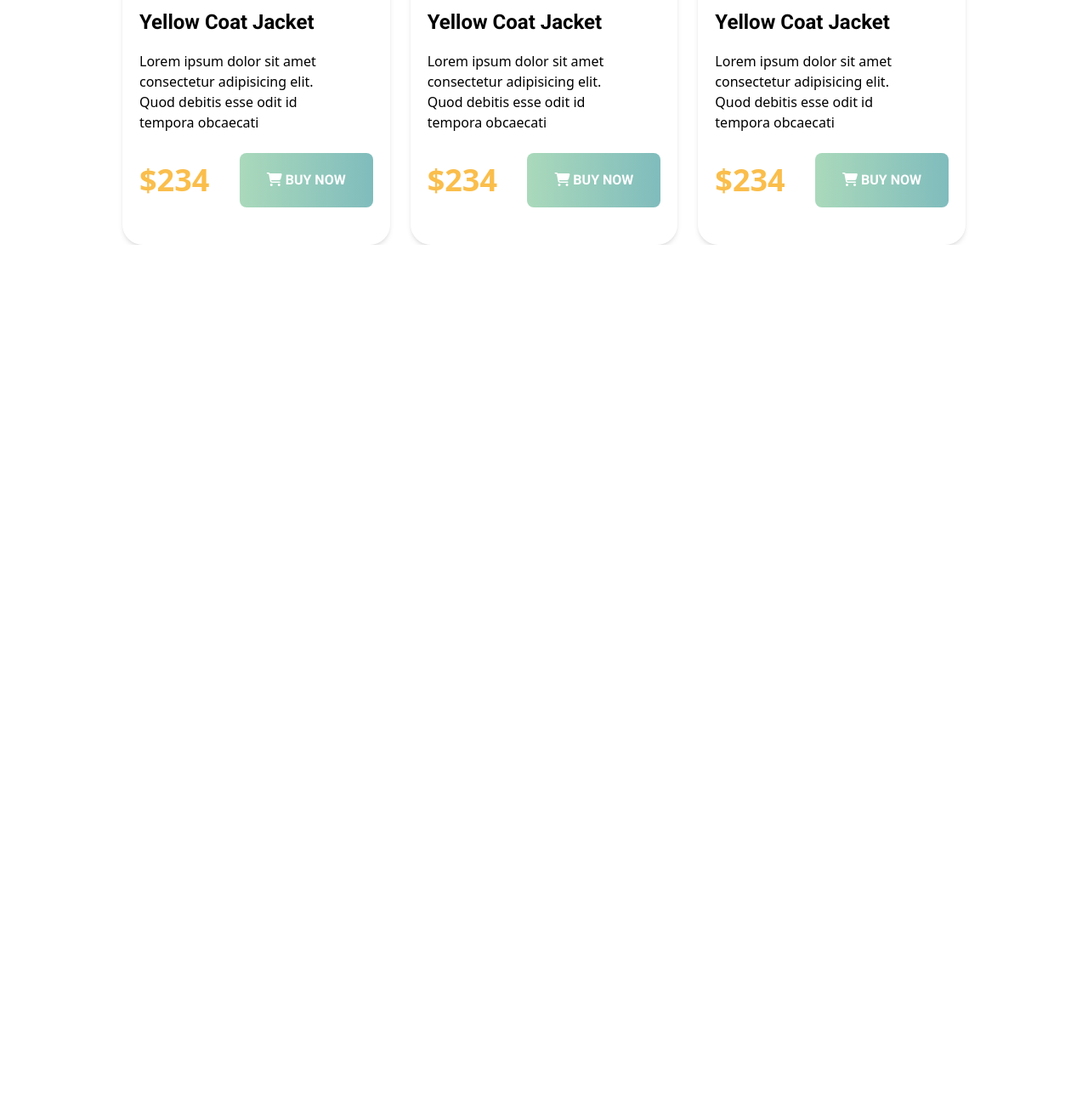
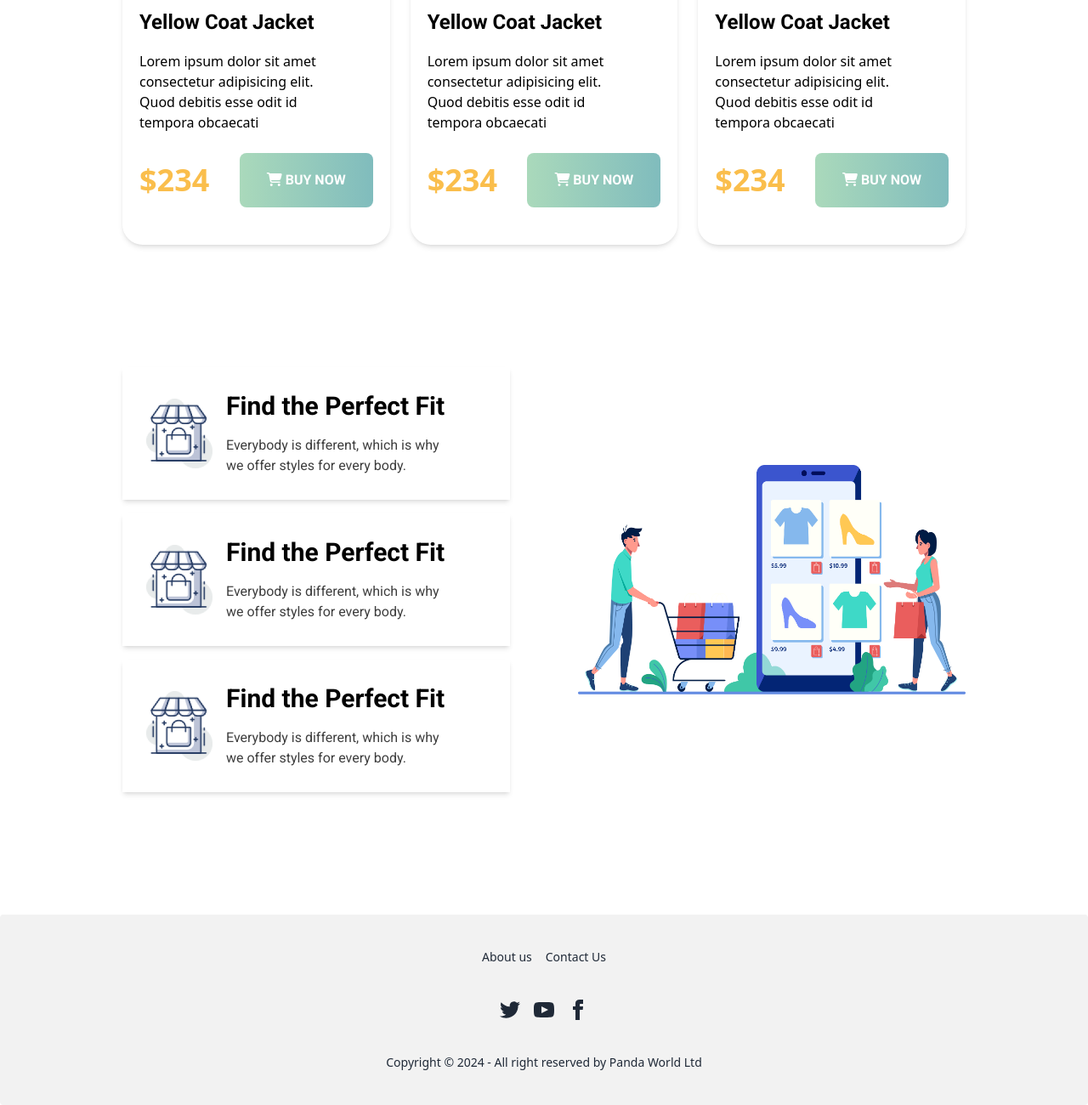
Before and after one commit to Fahim-Prodhan/panda-world-web, a plain HTML site: page index.html in a window 1280 px wide. Shown: the part 1762-3062 px from the top of the page at 85% size. Before the commit the page ends 2050 px from the top, so only its background shows below. Drawn offline with nearby package versions, Linux system fonts and the light colour scheme.

Commit message:
Final Projet

```diff
--- a/index.html
+++ b/index.html
@@ -4,6 +4,8 @@
 <head>
     <meta charset="UTF-8">
     <meta name="viewport" content="width=device-width, initial-scale=1.0">
+
+    <link href="https://cdn.jsdelivr.net/npm/daisyui@4.6.0/dist/full.min.css" rel="stylesheet" type="text/css" />
     <script src="https://cdn.tailwindcss.com"></script>
     <script src="https://kit.fontawesome.com/f71def00f4.js" crossorigin="anonymous"></script>
     <link rel="preconnect" href="https://fonts.googleapis.com">
@@ -11,6 +13,7 @@
     <link href="https://fonts.googleapis.com/css2?family=Roboto:wght@400;700;900&display=swap" rel="stylesheet">
     <title>Panda World</title>
     <style>
+        @import 'daisyui/dist/full.css';
         @import url('https://fonts.googleapis.com/css2?family=Bebas+Neue&display=swap');
 
         .bebas {
@@ -20,10 +23,15 @@
         .roboto {
             font-family: "Roboto", sans-serif;
         }
+
+        .light-mode {
+            background-color: #fff;
+            color: #000000;
+          }
     </style>
 </head>
 
-<body>
+<body class="light-mode">
     <header class="bg-[#FFFBF0] pb-16 pt-10 px-5 md:px-10 lg:px-36">
 
         <!-- navbar Section -->
@@ -45,7 +53,8 @@
 
         <!-- header banner -->
 
-        <div class="grid grid-cols-1 items-center mx-2 my-5 text-center md:grid-cols-1 lg:grid-cols-2 lg:text-left gap-8">
+        <div
+            class="grid grid-cols-1 items-center mx-2 my-5 text-center md:grid-cols-1 lg:grid-cols-2 lg:text-left gap-8">
             <div class="space-y-10">
                 <h1 class="bebas text-5xl md:text-7xl lg:text-8xl"><span class="text-[#80BCBD] inline lg:block">Be the
                         Panda</span> of Winter</h1>
@@ -74,7 +83,8 @@
                 <div class="shadow-md p-5 rounded-3xl">
                     <img class=" m-auto bg-[#F1F1F1] p-6 rounded-3xl" src="images/jacket-1.png" alt="">
                     <h3 class="roboto text-[24px] font-bold py-4">Yellow Coat Jacket </h3>
-                    <p class="lg:pr-14">Lorem ipsum dolor sit amet consectetur adipisicing elit. Quod debitis esse odit id tempora
+                    <p class="lg:pr-14">Lorem ipsum dolor sit amet consectetur adipisicing elit. Quod debitis esse odit
+                        id tempora
                         obcaecati</p>
                     <div class="flex justify-between my-6 items-center">
                         <h3 class="font-bold text-4xl text-[#FABE4C]">$234</h3>
@@ -89,7 +99,8 @@
                 <div class="shadow-md p-5 rounded-3xl">
                     <img class=" m-auto bg-[#F1F1F1] p-6 rounded-3xl" src="images/jacket-2.png" alt="">
                     <h3 class="roboto text-[24px] font-bold py-4">Yellow Coat Jacket </h3>
-                    <p class="lg:pr-14">Lorem ipsum dolor sit amet consectetur adipisicing elit. Quod debitis esse odit id tempora
+                    <p class="lg:pr-14">Lorem ipsum dolor sit amet consectetur adipisicing elit. Quod debitis esse odit
+                        id tempora
                         obcaecati</p>
                     <div class="flex justify-between my-6 items-center">
                         <h3 class="font-bold text-4xl text-[#FABE4C]">$234</h3>
@@ -105,7 +116,8 @@
                 <div class="shadow-md p-5 rounded-3xl">
                     <img class=" m-auto bg-[#F1F1F1] p-6 rounded-3xl" src="images/jacket-3.png" alt="">
                     <h3 class="roboto text-[24px] font-bold py-4">Yellow Coat Jacket </h3>
-                    <p class="lg:pr-14">Lorem ipsum dolor sit amet consectetur adipisicing elit. Quod debitis esse odit id tempora obcaecati</p>
+                    <p class="lg:pr-14">Lorem ipsum dolor sit amet consectetur adipisicing elit. Quod debitis esse odit
+                        id tempora obcaecati</p>
                     <div class="flex justify-between my-6 items-center">
                         <h3 class="font-bold text-4xl text-[#FABE4C]">$234</h3>
                         <button class="bg-gradient-to-r from-[#AAD9BB] to-[#80BCBD] text-white roboto
@@ -127,7 +139,8 @@
                 <div class="shadow-md p-5 rounded-3xl">
                     <img class=" m-auto bg-[#F1F1F1] p-6 rounded-3xl" src="images/jacket-4.png" alt="">
                     <h3 class="roboto text-[24px] font-bold py-4">Yellow Coat Jacket </h3>
-                    <p class="lg:pr-14">Lorem ipsum dolor sit amet consectetur adipisicing elit. Quod debitis esse odit id tempora
+                    <p class="lg:pr-14">Lorem ipsum dolor sit amet consectetur adipisicing elit. Quod debitis esse odit
+                        id tempora
                         obcaecati</p>
                     <div class="flex justify-between my-6 items-center">
                         <h3 class="font-bold text-4xl text-[#FABE4C]">$234</h3>
@@ -142,7 +155,8 @@
                 <div class="shadow-md p-5 rounded-3xl">
                     <img class=" m-auto bg-[#F1F1F1] p-6 rounded-3xl" src="images/jacket-5.png" alt="">
                     <h3 class="roboto text-[24px] font-bold py-4">Yellow Coat Jacket </h3>
-                    <p class="lg:pr-14">Lorem ipsum dolor sit amet consectetur adipisicing elit. Quod debitis esse odit id tempora
+                    <p class="lg:pr-14">Lorem ipsum dolor sit amet consectetur adipisicing elit. Quod debitis esse odit
+                        id tempora
                         obcaecati</p>
                     <div class="flex justify-between my-6 items-center">
                         <h3 class="font-bold text-4xl text-[#FABE4C]">$234</h3>
@@ -158,7 +172,8 @@
                 <div class="shadow-md p-5 rounded-3xl">
                     <img class=" m-auto bg-[#F1F1F1] p-6 rounded-3xl" src="images/jacket-6.png" alt="">
                     <h3 class="roboto text-[24px] font-bold py-4">Yellow Coat Jacket </h3>
-                    <p class="lg:pr-14">Lorem ipsum dolor sit amet consectetur adipisicing elit. Quod debitis esse odit id tempora obcaecati</p>
+                    <p class="lg:pr-14">Lorem ipsum dolor sit amet consectetur adipisicing elit. Quod debitis esse odit
+                        id tempora obcaecati</p>
                     <div class="flex justify-between my-6 items-center">
                         <h3 class="font-bold text-4xl text-[#FABE4C]">$234</h3>
                         <button class="bg-gradient-to-r from-[#AAD9BB] to-[#80BCBD] text-white roboto
@@ -170,7 +185,81 @@
                 </div>
             </div>
         </section>
+
+        <section id="info" class="grid gap-20 grid-cols-2 mt-36 justify-between items-center">
+            <!-- info left -->
+            <div class="flex flex-col gap-4">
+                <div class="shadow-md p-7">
+                    <div class="flex items-center gap-4">
+                        <!-- icon -->
+                        <div>
+                            <img class="w-[78px]" src="icons/house.png" alt="">
+                        </div>
+                        <!-- text -->
+                        <div class="space-y-4">
+                            <h3 class="roboto font-bold text-3xl">Find the Perfect Fit</h3>
+                            <p class="roboto text-[#3E3E3E] w-[275px]">Everybody is different, which is why we
+                                offer styles for every body.</p>
+                        </div>
+                    </div>
+                </div>
+
+                <div class="shadow-md p-7">
+                    <div class="flex items-center gap-4">
+                        <!-- icon -->
+                        <div>
+                            <img class="w-[78px]" src="icons/house.png" alt="">
+                        </div>
+                        <!-- text -->
+                        <div class="space-y-4">
+                            <h3 class="roboto font-bold text-3xl">Find the Perfect Fit</h3>
+                            <p class="roboto text-[#3E3E3E] w-[275px]">Everybody is different, which is why we
+                                offer styles for every body.</p>
+                        </div>
+                    </div>
+                </div>
+
+                <div class="shadow-md p-7">
+                    <div class="flex items-center gap-4">
+                        <!-- icon -->
+                        <div>
+                            <img class="w-[78px]" src="icons/house.png" alt="">
+                        </div>
+                        <!-- text -->
+                        <div class="space-y-4">
+                            <h3 class="roboto font-bold text-3xl">Find the Perfect Fit</h3>
+                            <p class="roboto text-[#3E3E3E] w-[275px]">Everybody is different, which is why we
+                                offer styles for every body.</p>
+                        </div>
+                    </div>
+                </div>
+            </div>
+
+            <!-- info right -->
+            <div>
+                <img src="images/shopping.png" alt="">
+            </div>
+        </section>
     </main>
+
+    <footer class="footer footer-center p-10 bg-base-200 text-base-content rounded mt-36">
+        <nav class="grid grid-flow-col gap-4">
+          <a class="link link-hover">About us</a>
+          <a class="link link-hover">Contact Us</a>
+
+        </nav>
+        <nav>
+          <div class="grid grid-flow-col gap-4">
+            <a><svg xmlns="http://www.w3.org/2000/svg" width="24" height="24" viewBox="0 0 24 24" class="fill-current"><path d="M24 4.557c-.883.392-1.832.656-2.828.775 1.017-.609 1.798-1.574 2.165-2.724-.951.564-2.005.974-3.127 1.195-.897-.957-2.178-1.555-3.594-1.555-3.179 0-5.515 2.966-4.797 6.045-4.091-.205-7.719-2.165-10.148-5.144-1.29 2.213-.669 5.108 1.523 6.574-.806-.026-1.566-.247-2.229-.616-.054 2.281 1.581 4.415 3.949 4.89-.693.188-1.452.232-2.224.084.626 1.956 2.444 3.379 4.6 3.419-2.07 1.623-4.678 2.348-7.29 2.04 2.179 1.397 4.768 2.212 7.548 2.212 9.142 0 14.307-7.721 13.995-14.646.962-.695 1.797-1.562 2.457-2.549z"></path></svg></a>
+            <a><svg xmlns="http://www.w3.org/2000/svg" width="24" height="24" viewBox="0 0 24 24" class="fill-current"><path d="M19.615 3.184c-3.604-.246-11.631-.245-15.23 0-3.897.266-4.356 2.62-4.385 8.816.029 6.185.484 8.549 4.385 8.816 3.6.245 11.626.246 15.23 0 3.897-.266 4.356-2.62 4.385-8.816-.029-6.185-.484-8.549-4.385-8.816zm-10.615 12.816v-8l8 3.993-8 4.007z"></path></svg></a>
+            <a><svg xmlns="http://www.w3.org/2000/svg" width="24" height="24" viewBox="0 0 24 24" class="fill-current"><path d="M9 8h-3v4h3v12h5v-12h3.642l.358-4h-4v-1.667c0-.955.192-1.333 1.115-1.333h2.885v-5h-3.808c-3.596 0-5.192 1.583-5.192 4.615v3.385z"></path></svg></a>
+          </div>
+        </nav>
+        <aside>
+          <p>Copyright © 2024 - All right reserved by Panda World Ltd</p>
+        </aside>
+      </footer>
+
 </body>
 
 </html>
```
